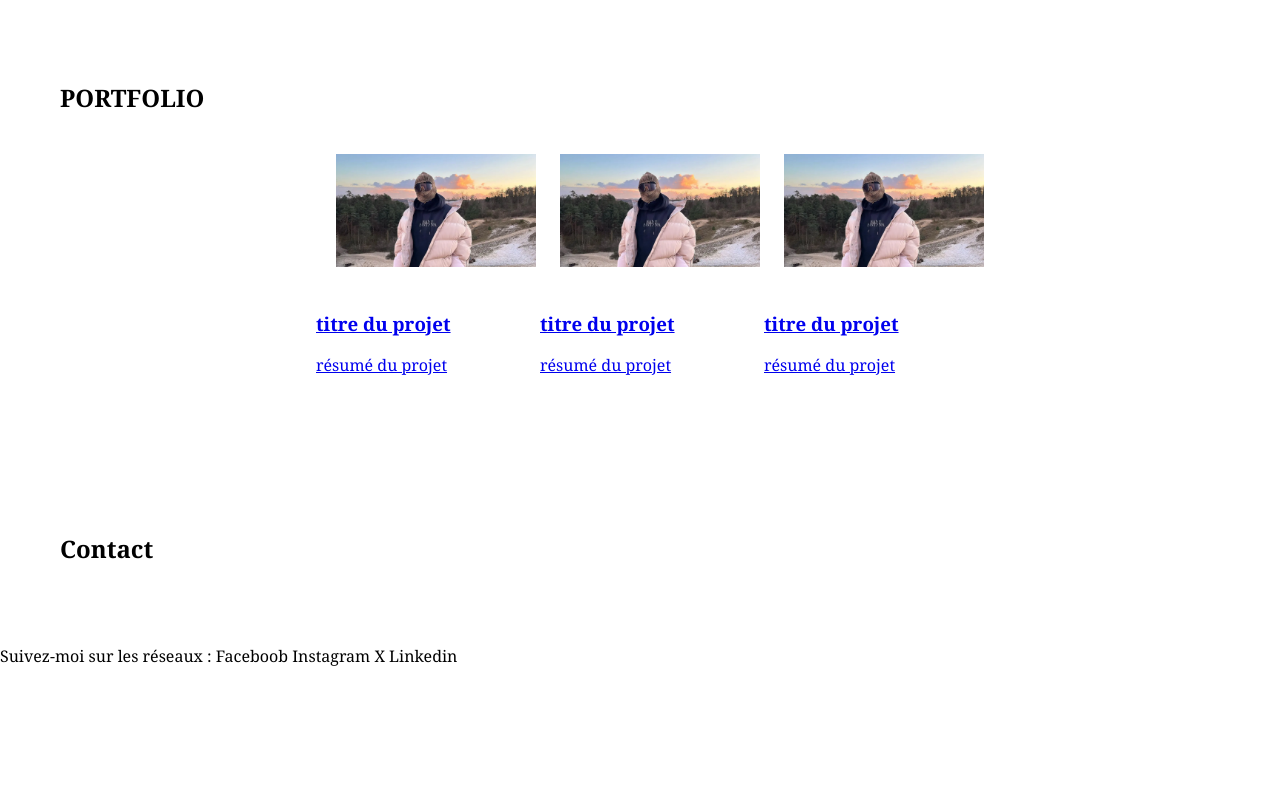
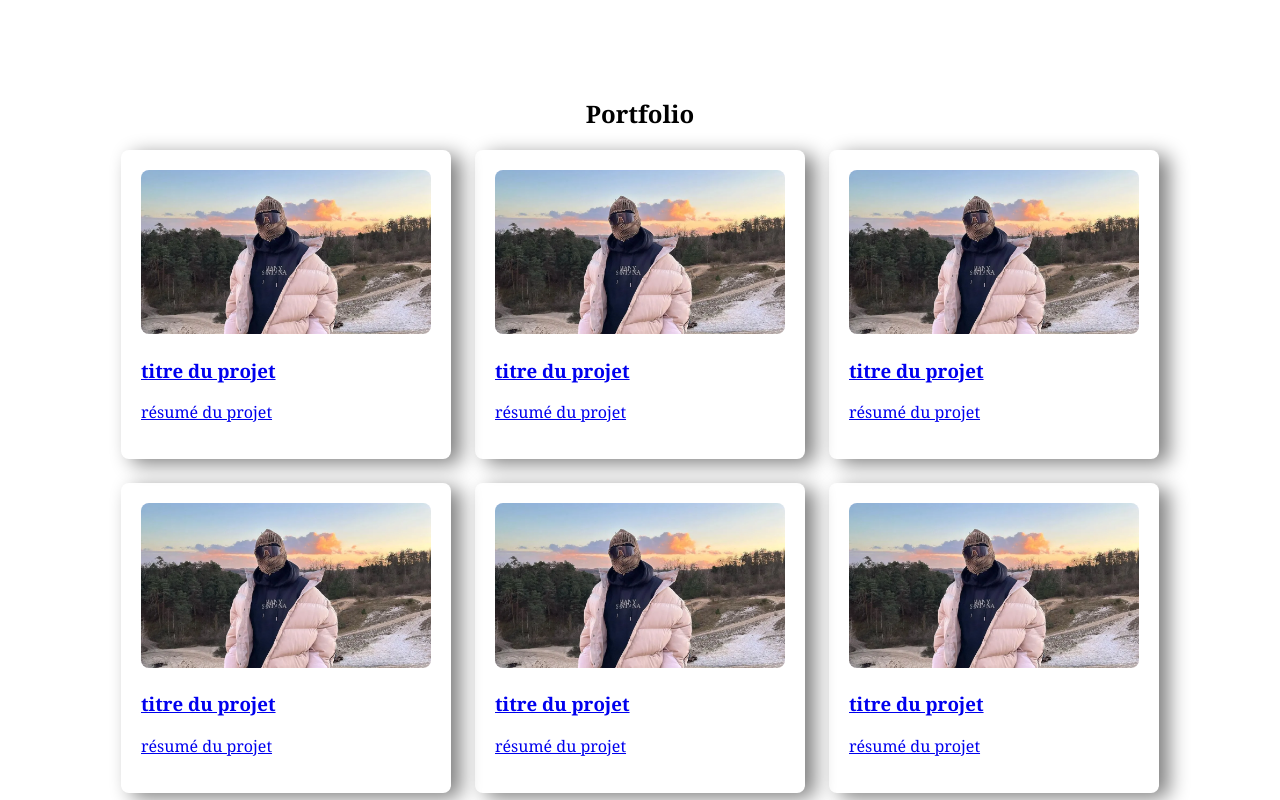
Before and after one commit to Haikael6991/Portfolio, a plain HTML site: page index.html in a window 1280 px wide. Shown: the part 1500-2300 px from the top of the page. Before the commit the page ends 2167 px from the top, so only its background shows below. Drawn offline with Linux system fonts and the light colour scheme.

Commit message:
18/11/2024

```diff
--- a/index.html
+++ b/index.html
@@ -30,9 +30,10 @@
 
     <!--Présentation-->
     <section class="container">
+        <h2> Enchanté...</h2>
         <div class="ParentPrez">
             <div class="EnfantPrez">
-                <h2> Enchanté...</h2>
+
                 <p>Bienvenue sur mon portfolio en ligne ! </p>
                 Je suis Akaël, actuellement en formation de Conception Web, je suis un apprenant de 28 ans et c'est ici
                 que je vous parle de mon parcours assez atypique.
@@ -77,26 +78,47 @@
 
     <!--portfolio-->
     <section class="container">
-        <h2> PORTFOLIO </h2>
+        <h2> Portfolio</h2>
         <div class="portfolio">
             <!--Faire une carte pour chaque projet-->
             <div class="projets">
                 <a href="https://haikael.github.io/renduCSS/" class="project-card">
-                    <img src="projet1.png" alt="">
+                    <img src="projet1.png" alt="" class="img-projet">
                     <h3>titre du projet</h3>
                     <p>résumé du projet</p>
                 </a>
             </div>
             <div class="projets">
                 <a href="https://haikael.github.io/renduCSS/" class="project-card">
-                    <img src="projet1.png" alt="">
+                    <img src="projet1.png" class="img-projet" alt="">
                     <h3>titre du projet</h3>
                     <p>résumé du projet</p>
                 </a>
             </div>
             <div class="projets">
                 <a href="https://haikael.github.io/renduCSS/" class="project-card">
-                    <img src="projet1.png" alt="">
+                    <img src="projet1.png" class="img-projet" alt="">
+                    <h3>titre du projet</h3>
+                    <p>résumé du projet</p>
+                </a>
+            </div>
+            <div class="projets">
+                <a href="https://haikael.github.io/renduCSS/" class="project-card">
+                    <img src="projet1.png" class="img-projet" alt="">
+                    <h3>titre du projet</h3>
+                    <p>résumé du projet</p>
+                </a>
+            </div>
+            <div class="projets">
+                <a href="https://haikael.github.io/renduCSS/" class="project-card">
+                    <img src="projet1.png" class="img-projet" alt="">
+                    <h3>titre du projet</h3>
+                    <p>résumé du projet</p>
+                </a>
+            </div>
+            <div class="projets">
+                <a href="https://haikael.github.io/renduCSS/" class="project-card">
+                    <img src="projet1.png" class="img-projet" alt="">
                     <h3>titre du projet</h3>
                     <p>résumé du projet</p>
                 </a>
@@ -112,7 +134,7 @@
     <section class="container">
         <!--Ajoutez un formulaire avec un élément cliquable-->
         <h2> Contact</h2>
-
+        <form action="Contact"></form>
 
 
     </section>
--- a/style.css
+++ b/style.css
@@ -30,7 +30,9 @@ header {
     width: 100%;
     height: 100vh;
 }
-
+h2{
+    text-align: center;
+}
 header {
 
     h1,
@@ -92,20 +94,23 @@ header {
     align-items: center;
     flex-wrap: wrap;
     gap: 24px;
+    border-radius: 8px;
+     }
     .projets{
         display: flex;
         flex-wrap: wrap;
     }
     .project-card{
-        width: 200px;
-    img{
+        width: 290px;
 
-        width: 100%;
-        padding: 10px;
+        box-shadow: 10px 5px 20px gray;
+        padding: 20px;
         border-radius: 8px;
-        margin: 10px;
-        }
-    }
+
 }
+.img-projet{
+    width: 100%;
 
-.
+    border-radius: 8px;
+
+}
```
